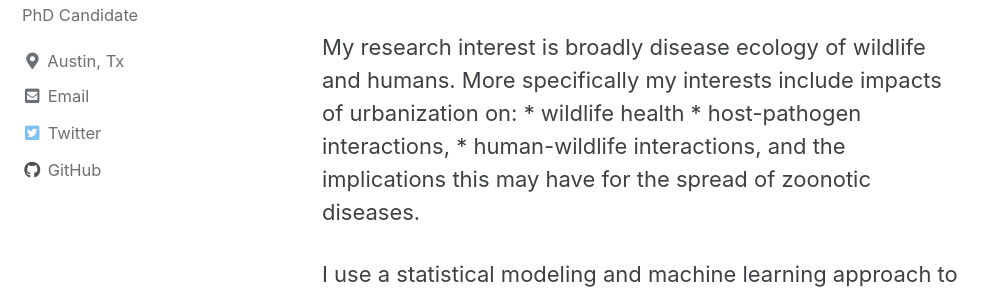
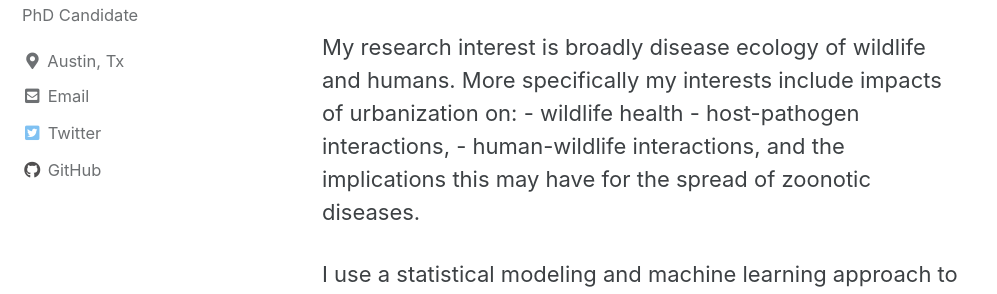
Before and after one commit to babetke/babetke.github.io, a Jekyll site: the page built from index.md, in a window 1280 px wide and 900 px high, scrolled down 458 px. Shown: the part 226-520 px from the top of the window, without its empty margins (0-997 px from the left). Built offline with Jekyll 4.4.1, drawn with Linux system fonts in a browser that asks for light colours; cached includes are drawn as plain includes; comment, search, counter and statistics services are not loaded.

Commit message:
Bulleted list updated in homepage

```diff
--- a/index.md
+++ b/index.md
@@ -17,9 +17,9 @@
 I am a PhD Candidate in the Ecology, Evolution, and Behavior program at the University of Texas at Austin in the [Meyers lab](http://www.bio.utexas.edu/research/meyers/), co-advised by [Nicole Gottdenker](https://www.gottdenkerlab.com/).
 
 My research interest is broadly disease ecology of wildlife and humans. More specifically my interests include impacts of urbanization on:
-    * wildlife health
-    * host-pathogen interactions,
-    * human-wildlife interactions,
+    - wildlife health
+    - host-pathogen interactions,
+    - human-wildlife interactions,
 and the implications this may have for the spread of zoonotic diseases.
 
 I use a statistical modeling and machine learning approach to investigate the impacts of anthropogenic environments on exposure to vector-borne pathogens risk in humans and companion animals. In addition, I am studying how the use of anthropogenic structures as roost sites influence viral diversity in bats.
```
